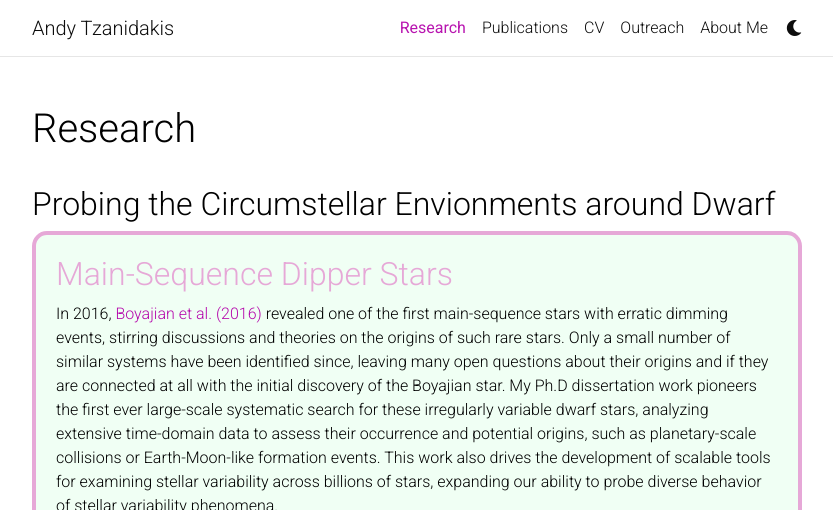
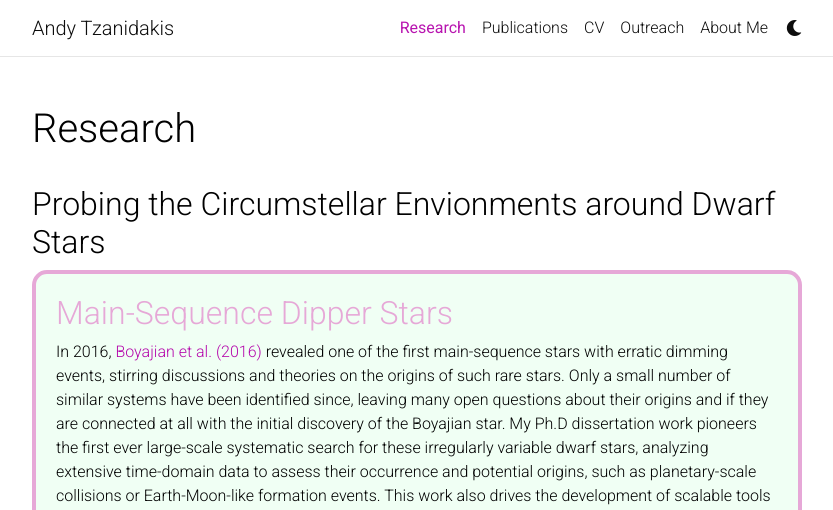
Before and after one commit to AndyTza/andytza.github.io, a Jekyll site: the page built from _pages/research.md, in a window 1280 px wide and 900 px high, cut to the strip 0-510 px from the top of the window. Shown: the whole strip, without its empty margins (223-1056 px from the left). Built offline with Jekyll 4.4.1, drawn with Linux system fonts in a browser that asks for light colours; comment, search, counter and statistics services are not loaded; a style sheet for code colours, icons or effects is not loaded.

Commit message:
fixed typo

```diff
--- a/_pages/research.md
+++ b/_pages/research.md
@@ -39,7 +39,7 @@ nav_order: 1
 </style>
 
 
-## Probing the Circumstellar Envionments around Dwarf
+## Probing the Circumstellar Envionments around Dwarf Stars
 
 <div style="border: 4px solid #E6A8D7; padding: 20px; border-radius: 15px; margin-bottom: 30px; background: #f0fff4;">
   <h2 style="color: #E6A8D7;">Main-Sequence Dipper Stars</h2>
```
